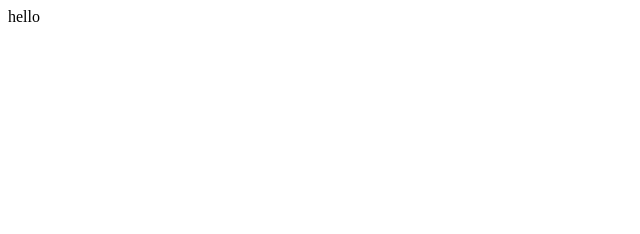
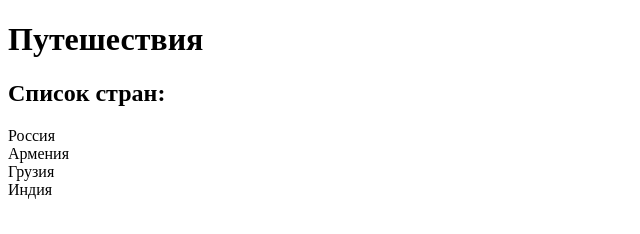
Before and after one commit to ptokar/js-travel, a plain HTML site: page index.html in a window 1280 px wide. Shown: the whole page, without its empty margins (0-640 px from the left). Drawn offline with Linux system fonts and the light colour scheme.

Commit message:
add list

```diff
--- a/index.html
+++ b/index.html
@@ -1,11 +1,17 @@
 <!DOCTYPE html>
 <html lang="en">
-<head>
-	<meta charset="UTF-8">
-	<meta name="viewport" content="width=device-width, initial-scale=1.0">
-	<title>Travel</title>
-</head>
-<body>
-	hello
-</body>
+  <head>
+    <meta charset="UTF-8" />
+    <meta name="viewport" content="width=device-width, initial-scale=1.0" />
+    <title>Travel</title>
+  </head>
+  <body>
+    <h1>Путешествия</h1>
+    <h2>Список стран:</h2>
+
+    <div>Россия</div>
+    <div>Армения</div>
+    <div>Грузия</div>
+    <div>Индия</div>
+  </body>
 </html>
```
